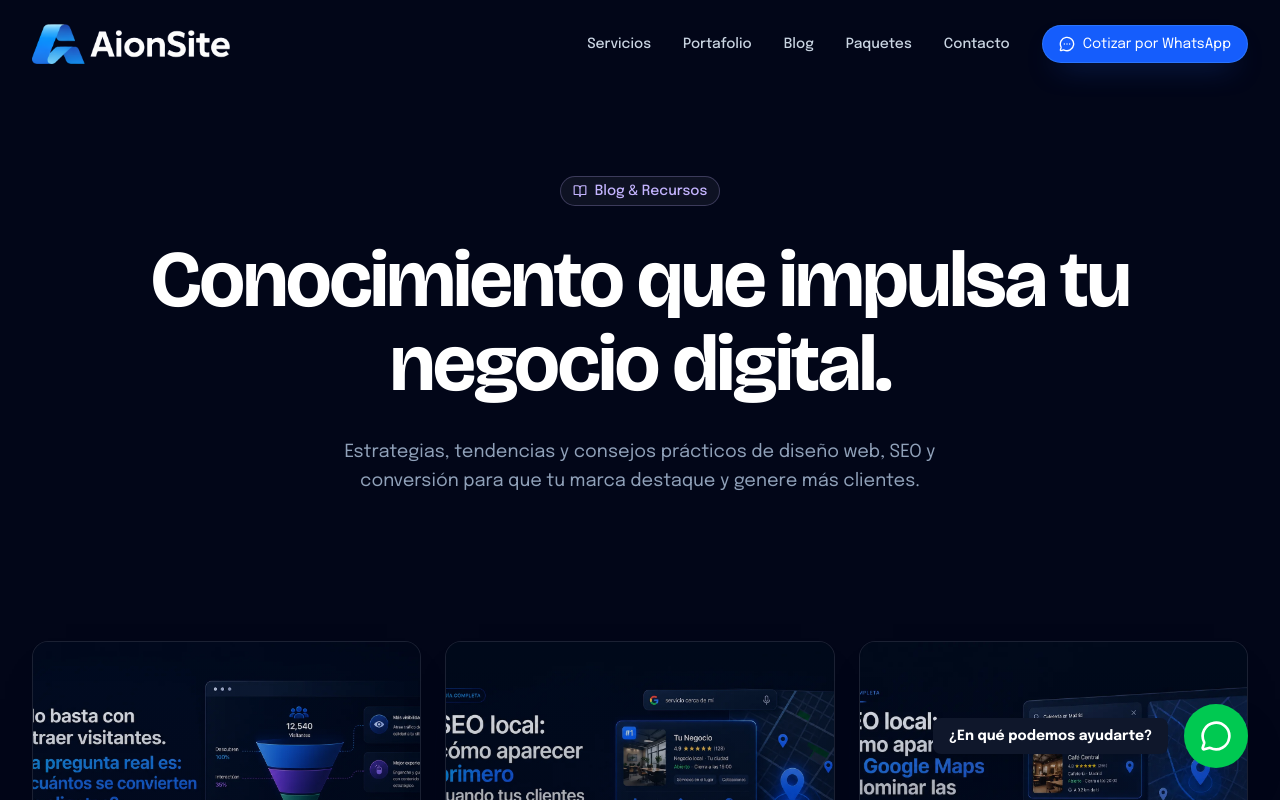
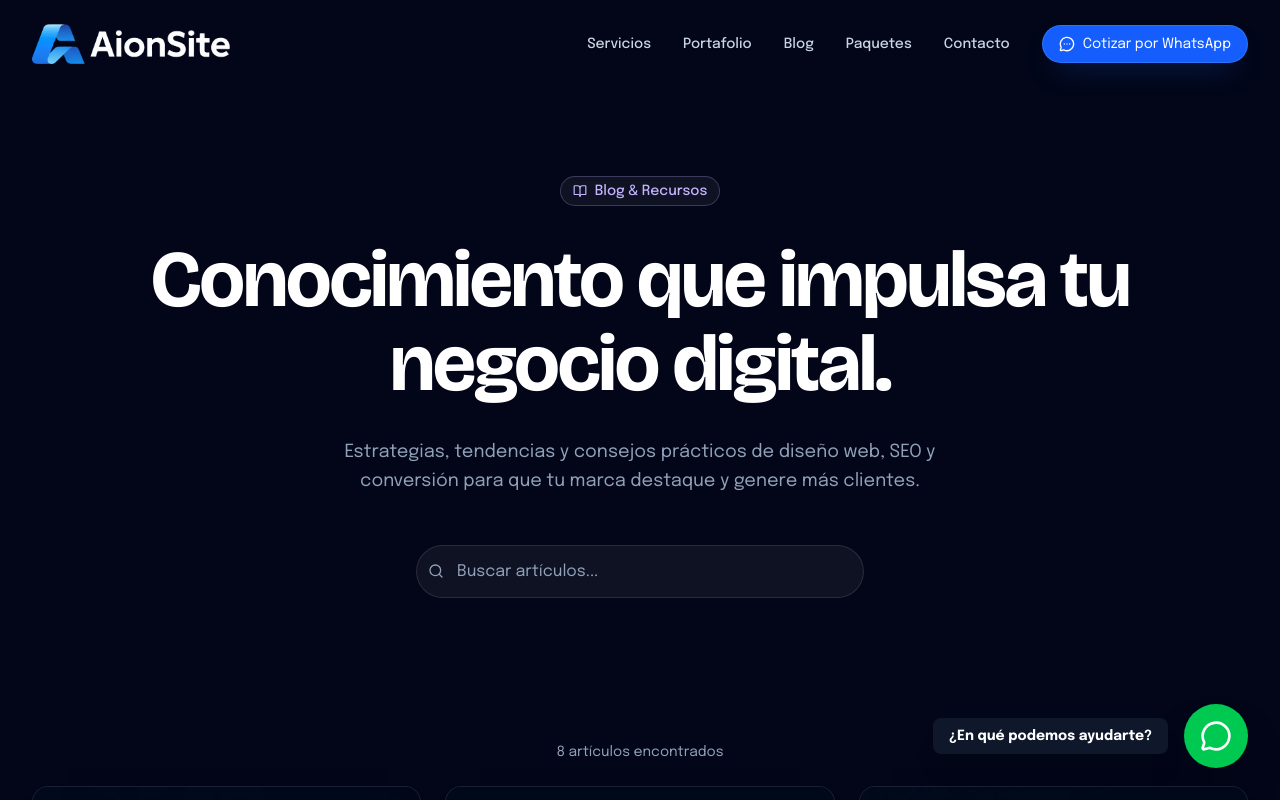
Before and after one commit to FeMizo/AionSite, a Next.js app: page /blog in a window 1280 px wide. Shown: the top 800 px of the page. Built offline with nearby package versions, Linux system fonts and the light colour scheme; no server answers.

Commit message:
:hammer: V1.18.4 Update searching

```diff
--- a/package.json
+++ b/package.json
@@ -1,7 +1,7 @@
 {
   "name": "aionsite",
   "private": true,
-  "version": "1.18.3",
+  "version": "1.18.4",
   "type": "module",
   "scripts": {
     "dev": "next dev --port=2666 --hostname=0.0.0.0",
--- a/src/components/blog/BlogListPage.tsx
+++ b/src/components/blog/BlogListPage.tsx
@@ -1,6 +1,9 @@
+"use client";
+
 import Image from "next/image";
 import Link from "next/link";
-import { ArrowRight, BookOpen, Clock } from "lucide-react";
+import { useMemo, useState } from "react";
+import { ArrowRight, BookOpen, Clock, Search } from "lucide-react";
 import { blogPosts } from "@/src/data/blog-posts";
 import { initialCmsContent } from "@/src/cms/site-content";
 import { Header } from "@/src/components/sections/Header";
@@ -17,6 +20,21 @@ const headerData = { ...initialCmsContent.sections.header.data, navigation: nav
 const base = { ...initialCmsContent.base, navigation: nav };
 
 export function BlogListPage() {
+  const [searchQuery, setSearchQuery] = useState("");
+
+  const filteredPosts = useMemo(() => {
+    if (!searchQuery.trim()) return blogPosts;
+
+    const query = searchQuery.toLowerCase();
+    return blogPosts.filter(post =>
+      post.title.toLowerCase().includes(query) ||
+      post.excerpt.toLowerCase().includes(query) ||
+      post.badgeText.toLowerCase().includes(query) ||
+      post.keywords.some(keyword => keyword.toLowerCase().includes(query)) ||
+      post.blocks.some(block => block.text.toLowerCase().includes(query))
+    );
+  }, [searchQuery]);
+
   return (
     <>
       <Header base={base} data={headerData} />
@@ -37,14 +55,42 @@ export function BlogListPage() {
             Estrategias, tendencias y consejos prácticos de diseño web, SEO y conversión
             para que tu marca destaque y genere más clientes.
           </p>
+
+          {/* Search Bar */}
+          <div className="mx-auto mt-12 max-w-md">
+            <div className="relative">
+              <Search className="absolute left-3 top-1/2 h-4 w-4 -translate-y-1/2 text-slate-400" />
+              <input
+                type="text"
+                placeholder="Buscar artículos..."
+                value={searchQuery}
+                onChange={(e) => setSearchQuery(e.target.value)}
+                className="w-full rounded-full border border-white/10 bg-white/5 py-3 pl-10 pr-4 text-white placeholder-slate-400 transition-colors focus:border-blue-400/50 focus:outline-none focus:ring-2 focus:ring-blue-400/20"
+              />
+            </div>
+          </div>
         </Container>
       </section>
 
       {/* Posts grid */}
       <section className="bg-slate-950 pb-28 pt-8">
         <Container>
+          {filteredPosts.length === 0 ? (
+            <div className="text-center py-12">
+              <BookOpen className="mx-auto h-12 w-12 text-slate-500 mb-4" />
+              <h3 className="text-lg font-semibold text-white mb-2">No se encontraron artículos</h3>
+              <p className="text-slate-400">Intenta con otros términos de búsqueda</p>
+            </div>
+          ) : (
+            <>
+              <div className="mb-6 text-center">
+                <p className="text-sm text-slate-400">
+                  {filteredPosts.length} artículo{filteredPosts.length !== 1 ? 's' : ''} encontrado{filteredPosts.length !== 1 ? 's' : ''}
+                  {searchQuery && ` para "${searchQuery}"`}
+                </p>
+              </div>
               <div className="grid gap-6 sm:grid-cols-2 lg:grid-cols-3">
-            {blogPosts.map((post, i) => (
+                {filteredPosts.map((post, i) => (
                   <Link
                     key={post.id}
                     href={`/blog/${post.id}`}
@@ -86,6 +132,8 @@ export function BlogListPage() {
                   </Link>
                 ))}
               </div>
+            </>
+          )}
         </Container>
       </section>
 
```
Lines whose indentation alone changed are shown as unchanged.
